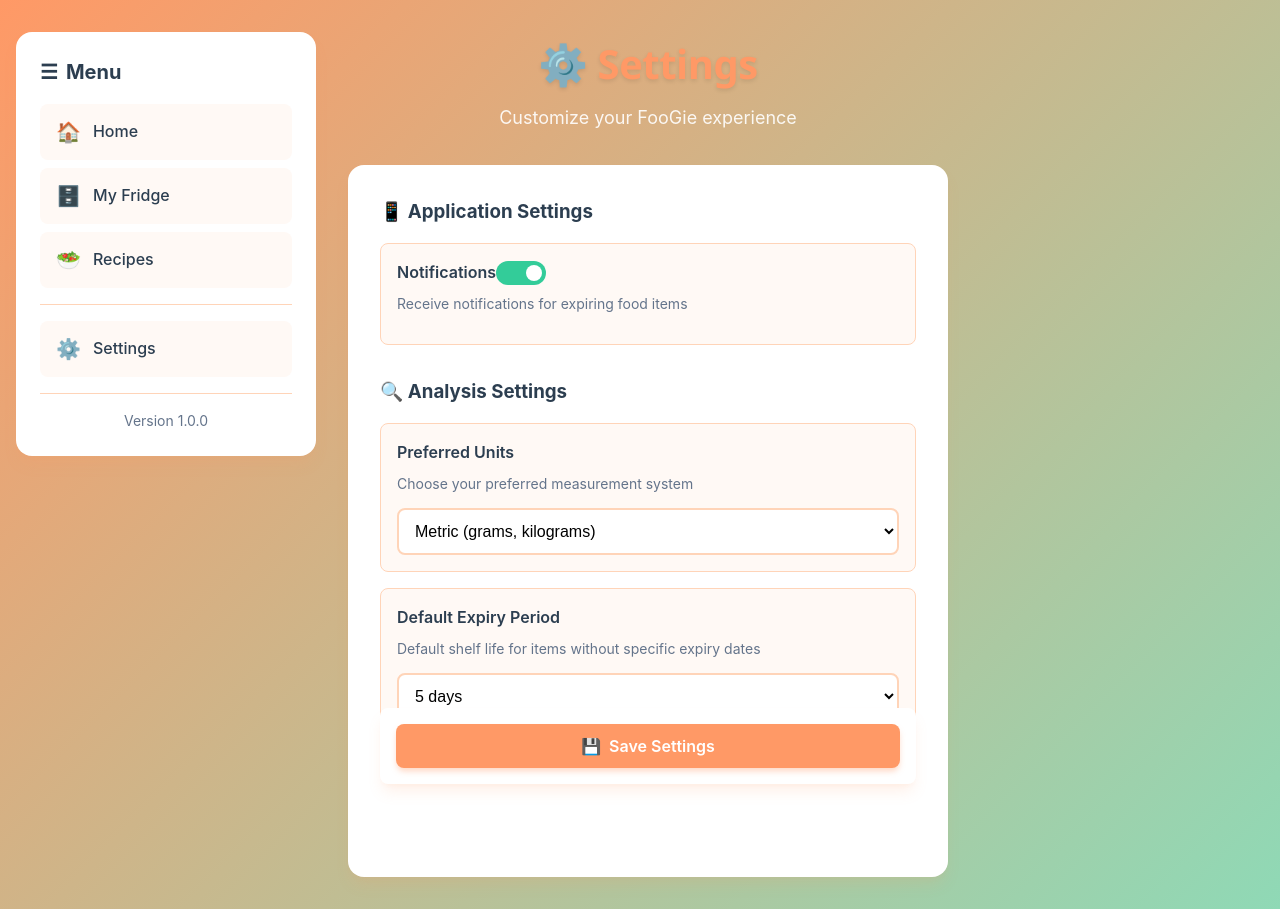
After one commit to BeautifulSkyTian/FoodGie, a Flask app: page /settings in a window 1280 px wide. The commit adds this page. Run offline with Flask 3, Linux system fonts and the light colour scheme.

Commit message:
added more menu pages

```diff
--- a/Website/app.py
+++ b/Website/app.py
@@ -20,6 +20,16 @@ TEST_BIN_ID = "68fd3d3c43b1c97be980b98b"
 @app.route("/")
 def index():
     return render_template("index.html")
+
+
+@app.route("/settings")
+def settings():
+    return render_template("settings.html")
+
+
+@app.route("/fridge")
+def fridge():
+    return render_template("fridge.html")
 
 
 @app.route("/analyze", methods=["POST"])
--- /dev/null
+++ b/Website/templates/settings.html
@@ -0,0 +1,268 @@
+<!DOCTYPE html>
+<html lang="en">
+<head>
+  <meta charset="UTF-8" />
+  <meta name="viewport" content="width=device-width, initial-scale=1.0" />
+  <title>⚙️ Settings - FooGie</title>
+  <link rel="stylesheet" href="{{ url_for('static', filename='css/style.css') }}">
+  <style>
+    .settings-section {
+      margin-bottom: 2rem;
+    }
+
+    .settings-section h3 {
+      margin-bottom: 1rem;
+      color: var(--text-primary);
+      display: flex;
+      align-items: center;
+      gap: 0.5rem;
+    }
+
+    .setting-item {
+      background: var(--bg-color);
+      padding: 1rem;
+      border-radius: 0.5rem;
+      margin-bottom: 1rem;
+      border: 1px solid var(--border-color);
+    }
+
+    .setting-label {
+      display: flex;
+      justify-content: between;
+      align-items: center;
+      margin-bottom: 0.5rem;
+    }
+
+    .setting-label span {
+      font-weight: 600;
+      color: var(--text-primary);
+    }
+
+    .setting-description {
+      font-size: 0.875rem;
+      color: var(--text-secondary);
+      margin-bottom: 0.75rem;
+    }
+
+    .toggle-switch {
+      position: relative;
+      display: inline-block;
+      width: 50px;
+      height: 24px;
+    }
+
+    .toggle-switch input {
+      opacity: 0;
+      width: 0;
+      height: 0;
+    }
+
+    .toggle-slider {
+      position: absolute;
+      cursor: pointer;
+      top: 0;
+      left: 0;
+      right: 0;
+      bottom: 0;
+      background-color: #ccc;
+      transition: .4s;
+      border-radius: 24px;
+    }
+
+    .toggle-slider:before {
+      position: absolute;
+      content: "";
+      height: 16px;
+      width: 16px;
+      left: 4px;
+      bottom: 4px;
+      background-color: white;
+      transition: .4s;
+      border-radius: 50%;
+    }
+
+    input:checked + .toggle-slider {
+      background-color: var(--accent-color);
+    }
+
+    input:checked + .toggle-slider:before {
+      transform: translateX(26px);
+    }
+
+    .select-input {
+      width: 100%;
+      padding: 0.75rem;
+      border: 2px solid var(--border-color);
+      border-radius: 0.5rem;
+      font-size: 1rem;
+      background: white;
+    }
+
+    .btn-danger {
+      background: #ef4444;
+      color: white;
+    }
+
+    .btn-danger:hover {
+      background: #dc2626;
+    }
+
+    .save-settings {
+      position: sticky;
+      bottom: 1rem;
+      background: var(--card-bg);
+      padding: 1rem;
+      border-radius: 0.5rem;
+      box-shadow: var(--shadow-lg);
+      margin-top: 2rem;
+    }
+  </style>
+</head>
+<body>
+  <div class="page-wrapper">
+    <!-- Sidebar -->
+    <aside class="sidebar">
+      <div class="sidebar-card">
+        <h3><span>☰</span> Menu</h3>
+        <ul class="menu-list">
+          <li>
+            <a href="/">
+              <span class="icon">🏠</span>
+              <span>Home</span>
+            </a>
+          </li>
+          <li>
+            <a href="#history">
+              <span class="icon">🗄️</span>
+              <span>My Fridge</span>
+            </a>
+          </li>
+          <li>
+            <a href="#nutrition">
+              <span class="icon">🥗</span>
+              <span>Recipes</span>
+            </a>
+          </li>
+        </ul>
+
+        <div class="menu-divider"></div>
+
+        <ul class="menu-list">
+          <li>
+            <a href="/settings">
+              <span class="icon">⚙️</span>
+              <span>Settings</span>
+            </a>
+          </li>
+        </ul>
+
+        <div class="sidebar-footer">
+          <p>Version 1.0.0</p>
+        </div>
+      </div>
+    </aside>
+
+    <div class="container">
+      <header>
+        <h1>⚙️ Settings</h1>
+        <p class="subtitle">Customize your FooGie experience</p>
+      </header>
+
+      <main>
+        <div class="card">
+          <form id="settings-form">
+
+            <!-- Application Settings -->
+            <div class="settings-section">
+              <h3>📱 Application Settings</h3>
+                <div class="setting-item">
+                <div class="setting-label">
+                  <span>Notifications</span>
+                  <label class="toggle-switch">
+                    <input type="checkbox" id="notifications" checked>
+                    <span class="toggle-slider"></span>
+                  </label>
+                </div>
+                <div class="setting-description">
+                  Receive notifications for expiring food items
+                </div>
+
+              </div>
+            </div>
+
+            <!-- Analysis Settings -->
+            <div class="settings-section">
+              <h3>🔍 Analysis Settings</h3>
+
+              <div class="setting-item">
+                <div class="setting-label">
+                  <span>Preferred Units</span>
+                </div>
+                <div class="setting-description">
+                  Choose your preferred measurement system
+                </div>
+                <select class="select-input" id="units">
+                  <option value="metric">Metric (grams, kilograms)</option>
+                  <option value="imperial">Imperial (ounces, pounds)</option>
+                  <option value="both">Show both</option>
+                </select>
+              </div>
+
+              <div class="setting-item">
+                <div class="setting-label">
+                  <span>Default Expiry Period</span>
+                </div>
+                <div class="setting-description">
+                  Default shelf life for items without specific expiry dates
+                </div>
+                <select class="select-input" id="default-expiry">
+                  <option value="3">3 days</option>
+                  <option value="5" selected>5 days</option>
+                  <option value="7">7 days</option>
+                  <option value="14">14 days</option>
+                </select>
+              </div>
+            </div>
+            <!-- Save Settings -->
+            <div class="save-settings">
+              <button type="submit" class="btn btn-primary" style="width: 100%;">
+                <span>💾</span> Save Settings
+              </button>
+            </div>
+          </form>
+        </div>
+      </main>
+    </div>
+  </div>
+
+  <script>
+    // Load saved settings
+    document.addEventListener('DOMContentLoaded', function() {
+      const savedSettings = JSON.parse(localStorage.getItem('foogie-settings') || '{}');
+
+      // Apply saved settings to form elements
+      document.getElementById('notifications').checked = savedSettings.notifications !== false;
+      document.getElementById('units').value = savedSettings.units || 'metric';
+      document.getElementById('default-expiry').value = savedSettings.defaultExpiry || '5';
+
+    });
+
+    // Handle form submission
+    document.getElementById('settings-form').addEventListener('submit', function(e) {
+      e.preventDefault();
+
+      const settings = {
+        notifications: document.getElementById('notifications').checked,
+        units: document.getElementById('units').value,
+        defaultExpiry: document.getElementById('default-expiry').value
+      };
+
+      // Save to localStorage
+      localStorage.setItem('foogie-settings', JSON.stringify(settings));
+
+      // Show success message
+      alert('Settings saved successfully!');
+    });
+  </script>
+</body>
+</html>
```
Also changed, not shown: Website/templates/index.html (+1 -13 lines).
